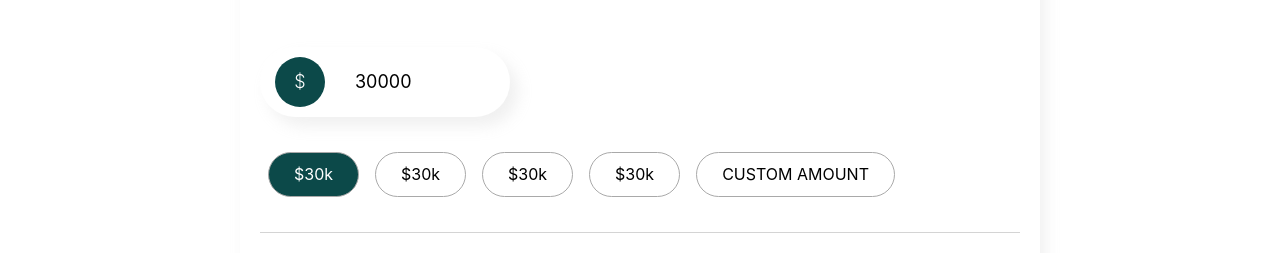
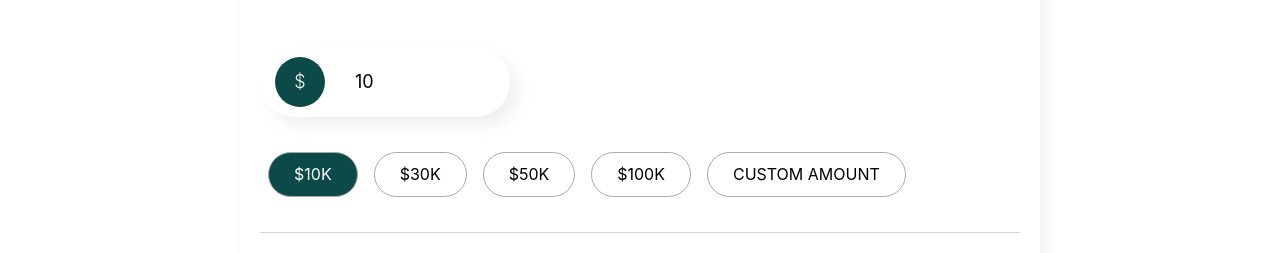
Before and after one commit to TheMoeEntity/greencalv2, a Next.js app: page /donate in a window 1280 px wide. Shown: the part 699-952 px from the top of the page. Built offline with nearby package versions, Linux system fonts and the light colour scheme; no server answers.

Commit message:
Add custom amount input and toggle active states for payment methods and amounts.

```diff
--- a/components/DonationsPage/index.tsx
+++ b/components/DonationsPage/index.tsx
@@ -4,6 +4,7 @@ import "react-slideshow-image/dist/styles.css";
 import { Slide } from "react-slideshow-image";
 import { motion } from "framer-motion";
 import Link from "next/link";
+import { useRef, useState } from "react";
 
 const DonationsPage = () => {
     const divStyle = {
@@ -17,6 +18,58 @@ const DonationsPage = () => {
             caption: "Slide 1",
         },
     ];
+    const [method, setMethod] = useState<{ amount: string, isActive: boolean }[]>([
+        {
+            amount: "Credit Card",
+            isActive: true
+        },
+        {
+            amount: "PayPal",
+            isActive: false
+        },
+        {
+            amount: "PayStack",
+            isActive: false
+        },
+        {
+            amount: "Offline Donation",
+            isActive: false
+        },
+    ])
+    const [amounts, setAmounts] = useState<{ amount: number | string, isActive: boolean }[]>([
+        {
+            amount: 10,
+            isActive: true
+        },
+        {
+            amount: 30,
+            isActive: false
+        },
+        {
+            amount: 50,
+            isActive: false
+        },
+        {
+            amount: 100,
+            isActive: false
+        },
+        {
+            amount: 'CUSTOM AMOUNT',
+            isActive: false
+        }
+    ])
+    const inputRef = useRef<HTMLInputElement>(null)
+    const [currPrice, setCurrPrice] = useState<number | string>(10)
+    const setCurrAmount = (name: string | number) => {
+        setAmounts(state =>
+            state.map((item) => item.amount === name ? { ...item, isActive: true } : { ...item, isActive: false }))
+        if (typeof name === 'number') {
+            setCurrPrice(name)
+        } else {
+            inputRef.current?.focus()
+        }
+
+    }
     return (
         <div>
             <div className={styles.hero}>
@@ -85,22 +138,27 @@ const DonationsPage = () => {
                         <div className={styles.currency}>
                             $
                         </div>
-                        <input defaultValue={30000} className={styles.amountInput} />
+                        <input ref={inputRef} value={currPrice} onChange={e => setCurrPrice((e.target.value))} className={styles.amountInput} />
                     </div>
                     <div className={styles.amounts}>
-                        <div>$30k</div>
-                        <div>$30k</div>
-                        <div>$30k</div>
-                        <div>$30k</div>
-                        <div>CUSTOM AMOUNT</div>
+                        {
+                            amounts.map((x, i) => (
+                                i === amounts.length - 1 ? (
+                                    <div className={x.isActive ? styles.active : ''} key={i} onClick={() => setCurrAmount(x.amount)}>{x.amount}</div>
+                                ) :
+                                    (<div className={x.isActive ? styles.active : ''} key={i} onClick={() => setCurrAmount(x.amount)}>${x.amount}K</div>)
+                            ))
+                        }
                     </div>
                     <hr />
                     <h4 className="mt-5">Select Payment Method</h4>
                     <div className={styles.amounts}>
-                        <div>Credit Card</div>
-                        <div>PayPal</div>
-                        <div>PayStack</div>
-                        <div>Offline Donation</div>
+                        {
+                            method.map((x, i) => (
+                                <div onClick={() => setMethod(state =>
+                                    state.map((item) => x.amount === item.amount ? { ...item, isActive: true } : { ...item, isActive: false }))} className={x.isActive ? styles.active : ''} key={i}>{x.amount}</div>
+                            ))
+                        }
                     </div>
                     <hr />
                     <form>
--- a/components/Hero/index.module.css
+++ b/components/Hero/index.module.css
@@ -157,11 +157,13 @@
     color: black;
     font-weight: bolder;
     cursor: pointer;
+    transition: 0.5s;
 }
 
-.amounts>div:first-child {
+.amounts>div.active {
     color: white;
     background-color: #0C4949;
+    transition: 0.5s;
 }
 
 @media screen and (max-width:820px) {
```
